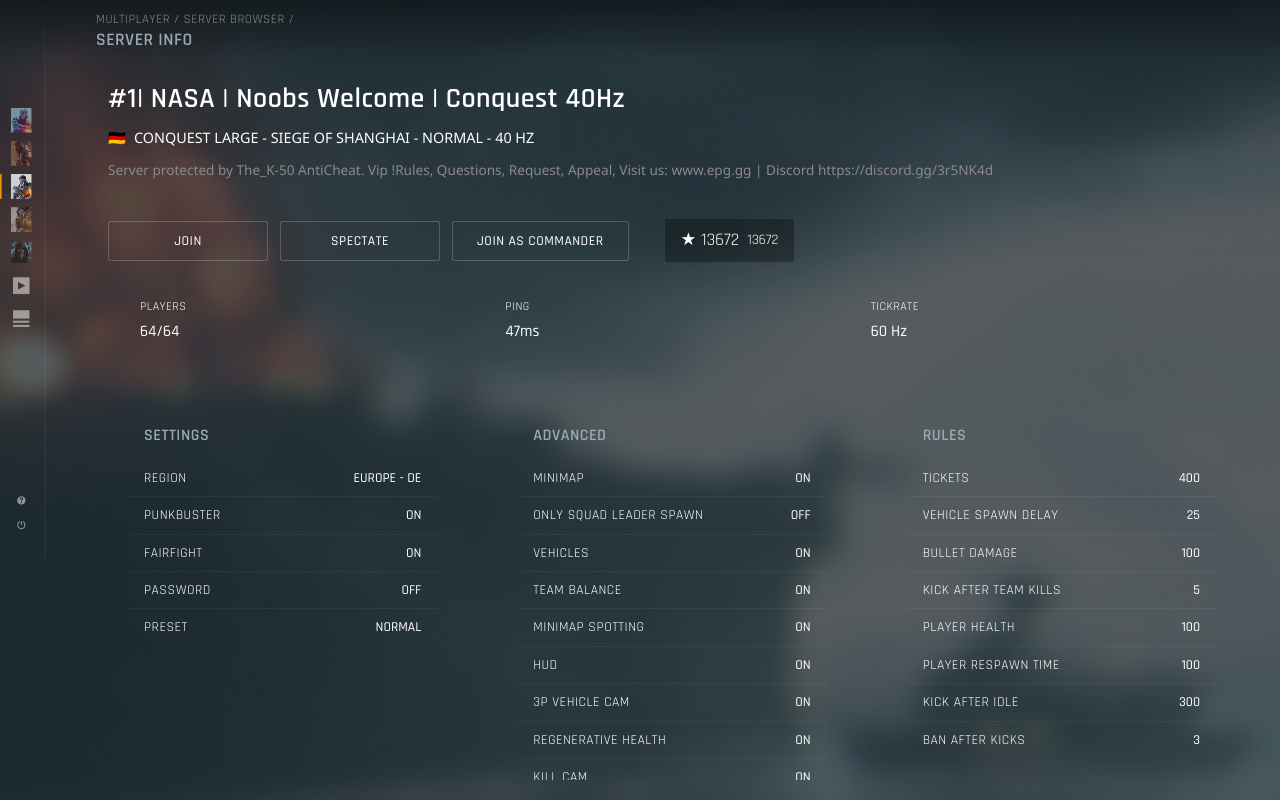
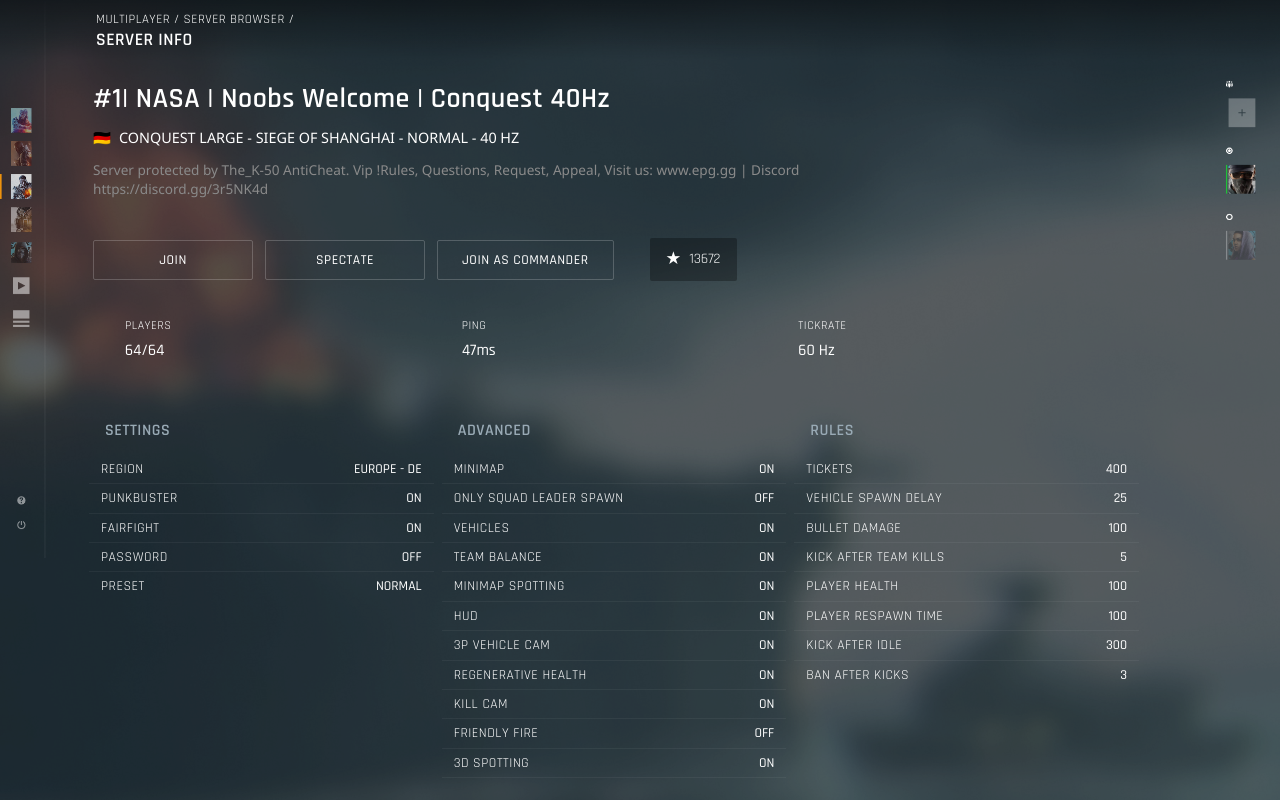
Before and after one commit to kanand003/QuriousAssignment1, a React (Vite) app in the folder client/: page / in a window 1280 px wide. Built offline with nearby package versions, Linux system fonts and the light colour scheme; no server answers.

Commit message:
more adjustments

```diff
--- a/client/src/App.css
+++ b/client/src/App.css
@@ -55,7 +55,7 @@
 }
 
 .breadcrumb {
-  color: #8a8a8a;
+  color: #ffffff;
   font-size: 0.8rem;
   font-family: 'Purista', 'Rajdhani', sans-serif;
   letter-spacing: 0.5px;
@@ -63,7 +63,7 @@
 }
 
 .breadcrumb h1 {
-  color: #99aab5;
+  color: #ffffff;
   font-size: 1.1rem;
   font-weight: 600;
   margin-top: 0.25rem;
@@ -72,13 +72,14 @@
 }
 
 .server-container {
-  margin: 0 20px 20px calc(64px + 20px);
+  margin: 0 104px 20px calc(64px + 5px);
   position: relative;
   z-index: 1;
   border-radius: 2px;
   max-height: calc(100vh - 80px);
   overflow-y: auto;
   padding: 0;
+  width: calc(100% - 190px);
 }
 
 .server-top {
@@ -209,14 +210,14 @@
 
 .server-details {
   display: grid;
-  grid-template-columns: repeat(auto-fit, minmax(300px, 1fr));
-  gap: 2rem;
-  margin-bottom: 2rem;
+  grid-template-columns: repeat(3, 1fr);
+  gap: 0.5rem;
+  margin-bottom: 1rem;
   padding: 0 20px;
 }
 
 .details-section {
-  margin: 1.5rem;
+  margin: 0;
   border-radius: 2px;
   overflow: hidden;
 }
@@ -241,9 +242,10 @@
 }
 
 .setting-row {
-  display: flex;
-  justify-content: space-between;
-  padding: 0.5rem 1rem;
+  display: grid;
+  grid-template-columns: 1fr minmax(50px, auto);
+  gap: 1rem;
+  padding: 0.25rem 0.75rem;
   border-bottom: 1px solid rgba(255, 255, 255, 0.05);
 }
 
@@ -272,6 +274,8 @@
   font-size: 0.85rem;
   font-weight: 500;
   font-family: 'Purista', 'Rajdhani', sans-serif;
+  text-align: right;
+  margin-left: auto;
 }
 
 .map-rotation {
@@ -326,7 +330,6 @@
   display: block;
 }
 
-/* Loading styles */
 .loading-container {
   display: flex;
   flex-direction: column;
@@ -380,7 +383,6 @@
   opacity: 0.9;
 }
 
-/* Add custom scrollbar for the container */
 .server-container::-webkit-scrollbar {
   width: 8px;
 }
@@ -395,5 +397,17 @@
 }
 
 .server-container::-webkit-scrollbar-thumb:hover {
-  background: rgba(255, 255, 255, 0.3);
+  background: rgb(255, 255, 255);
 }
+
+.friends-section {
+  position: fixed;
+  right: 0;
+  top: 80px;
+  width: 100px;
+  background: url('/images/invite.png') center/contain no-repeat;
+  z-index: 10;
+  height: 180px;
+  margin-right: -10px;
+  cursor: pointer;
+}
--- a/client/src/App.jsx
+++ b/client/src/App.jsx
@@ -76,10 +76,10 @@
       <div className="loading-text">Loading server data...</div>
       <div className="loading-spinner"></div>
     </div>
-  );  return (
-    <div className="bf-app">
+  );  return (    <div className="bf-app">
       <div className="menu-background"></div>
       <div className="menu-darker-bg"></div>
+      <div className="friends-section"></div>
       <div className="bf-header">
         <div className="breadcrumb">
           <span>MULTIPLAYER / SERVER BROWSER /</span>
@@ -101,7 +101,7 @@
           <button className="bf-button">SPECTATE</button>
           <button className="bf-button">JOIN AS COMMANDER</button>
           <div className="star-button">
-            <span className="star-icon">★ 13672</span>
+            <span className="star-icon">★</span>
             <span>{serverInfo.stars}</span>
           </div>
         </div>
```
